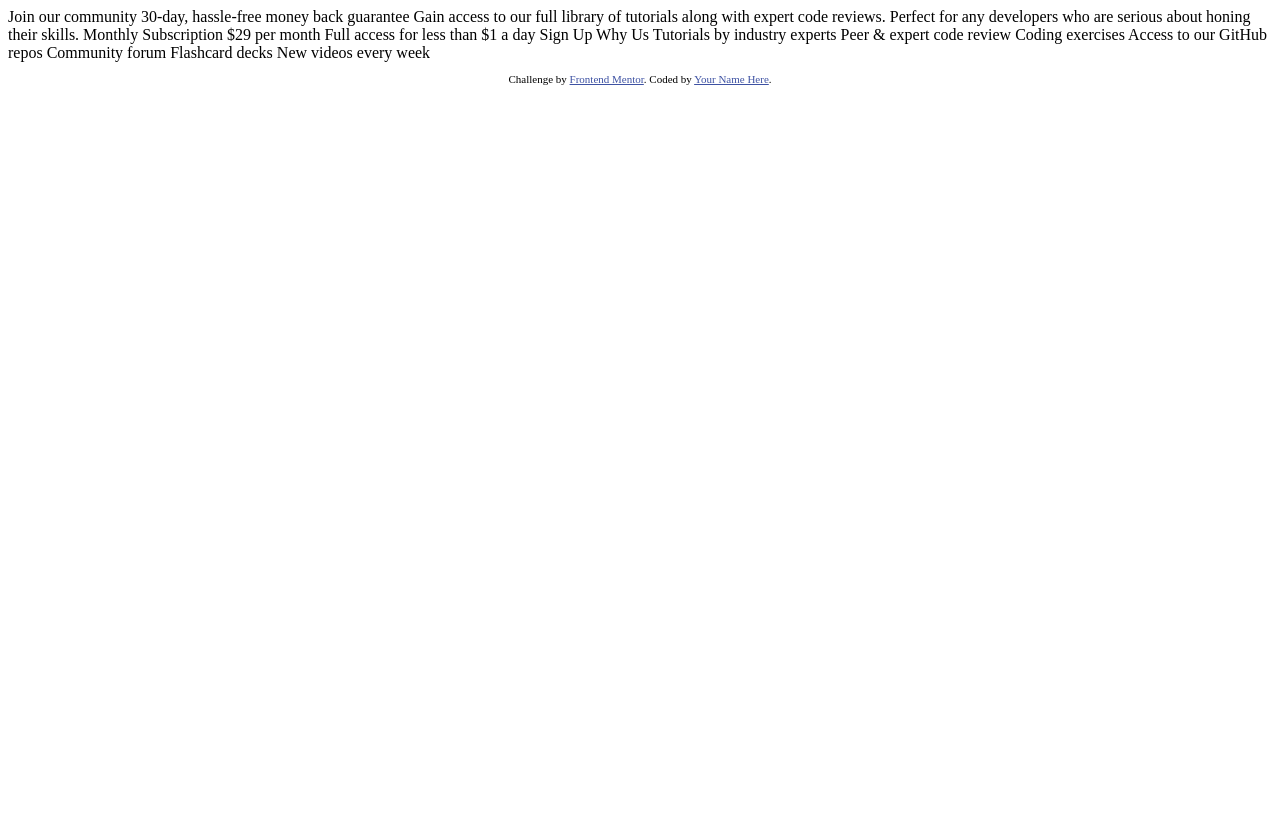
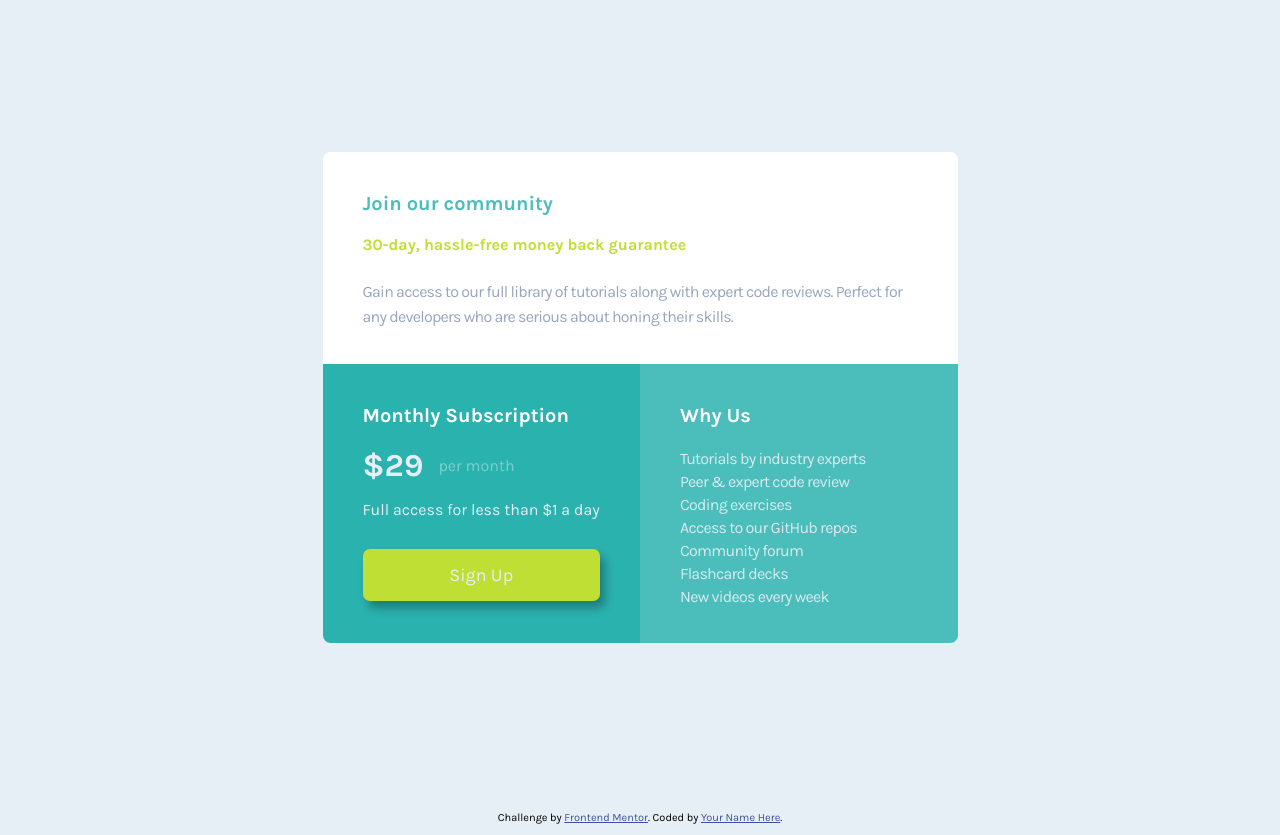
Before and after one commit to delanohendrix/Single-Price-Grid-Component, a plain HTML site: page index.html in a window 1280 px wide. Before the commit the page ends 800 px from the top, so only its background shows below. Drawn offline with Linux system fonts and the light colour scheme.

Commit message:
Challenge Completed

```diff
--- a/css/styles.css
+++ b/css/styles.css
@@ -0,0 +1,164 @@
+@import url("https://fonts.googleapis.com/css2?family=Karla:wght@400;700&display=swap");
+:root {
+  --cyan: hsl(179, 62%, 43%);
+  --bright-yellow: hsl(71, 73%, 54%);
+  --green-cyan: hsl(179, 47%, 52%);
+  --light-gray: hsl(204, 43%, 93%);
+  --grayish-blue: hsl(218, 22%, 67%);
+  font-family: "Karla", sans-serif;
+}
+body {
+  background-color: var(--light-gray);
+  margin: 0 auto;
+}
+main {
+  min-height: 100vh;
+  display: flex;
+  align-items: center;
+  justify-content: center;
+}
+.sr-only:not(:focus):not(:active) {
+  clip: rect(0 0 0 0);
+  clip-path: inset(50%);
+  height: 1px;
+  overflow: hidden;
+  position: absolute;
+  white-space: nowrap;
+  width: 1px;
+}
+.container {
+  margin: 70px auto 75px;
+  max-width: 310px;
+  background-color: white;
+  display: flex;
+  flex-direction: column;
+  border-radius: 7.5px;
+  overflow: hidden;
+}
+.content {
+  display: grid;
+  grid-template-rows: auto auto auto;
+}
+.content section {
+  padding: 28px 25px 0px;
+}
+.content section div {
+  display: flex;
+  flex-direction: column;
+}
+.content section h2 {
+  margin: 0px 0px 28px;
+  font-weight: 700;
+  font-size: 20px;
+}
+.content section h3 {
+  font-size: 16px;
+  color: var(--bright-yellow);
+  margin: 0px 0px 25px;
+}
+.content section:nth-child(1) {
+  padding-bottom: 35px;
+}
+.section1-content p {
+  margin: 0;
+  color: var(--grayish-blue);
+  font-weight: 400;
+  line-height: 25px;
+  font-size: 15px;
+  letter-spacing: -0.75px;
+}
+.section1-content h2 {
+  color: var(--green-cyan);
+}
+.content section:nth-child(2) {
+  background-color: var(--cyan);
+  padding-bottom: 20px;
+}
+.section2-content h2 {
+  color: white;
+  margin-bottom: 20px;
+}
+.price {
+  display: inline-flex;
+  align-items: center;
+  font-size: 32px;
+  font-weight: 700;
+  margin: 0;
+}
+.price span {
+  font-size: 16px;
+  font-weight: 400;
+  margin-left: 15px;
+  color: var(--light-gray);
+  opacity: 0.45;
+}
+.section2-content p {
+  color: var(--light-gray);
+}
+.section2-content a {
+  background-color: var(--bright-yellow);
+  text-decoration: none;
+  color: var(--light-gray);
+  font-size: 18px;
+  text-align: center;
+  border-radius: 7px;
+  padding: 15px 0px;
+  cursor: pointer;
+  margin: 14px 0 0;
+  box-shadow: 5px 7px 10px rgba(0, 0, 0, 0.3);
+}
+.content section:nth-child(3) {
+  background-color: var(--green-cyan);
+  padding-bottom: 25px;
+}
+.section3-content h2 {
+  color: white;
+}
+.section3-content ul {
+  list-style: none;
+  padding: 0;
+  margin: 0;
+  line-height: 20px;
+}
+.section3-content li {
+  color: var(--light-gray);
+  letter-spacing: -0.75px;
+  opacity: 0.9;
+  font-weight: 400;
+}
+.attribution {
+  font-size: 11px;
+  text-align: center;
+}
+.attribution a {
+  color: hsl(228, 45%, 44%);
+}
+
+@media only screen and (min-width: 675px) {
+  .container {
+    max-width: 635px;
+  }
+  .content {
+    grid-template-rows: auto auto;
+    grid-template-columns: 1fr 1fr;
+  }
+  .content section {
+    padding: 40px;
+  }
+  .content section h2 {
+    margin-bottom: 20px;
+  }
+  .content section:nth-child(1) {
+    grid-column: 1/3;
+  }
+  .section1-content p {
+    font-size: 16px;
+  }
+  .content section:nth-child(2),
+  .content section:nth-child(3) {
+    padding-bottom: 35px;
+  }
+  .section3-content ul {
+    line-height: 23px;
+  }
+}
--- a/index.html
+++ b/index.html
@@ -1,48 +1,58 @@
 <!DOCTYPE html>
 <html lang="en">
   <head>
-  <meta charset="UTF-8">
-  <meta name="viewport" content="width=device-width, initial-scale=1.0"> <!-- displays site properly based on user's device -->
+    <meta charset="UTF-8" />
+    <meta name="viewport" content="width=device-width, initial-scale=1.0" />
+    <!-- displays site properly based on user's device -->
 
-  <link rel="icon" type="image/png" sizes="32x32" href="./images/favicon-32x32.png">
-
+    <link rel="icon" type="image/png" sizes="32x32" href="./images/favicon-32x32.png" />
+    <link rel="stylesheet" href="css/styles.css" />
     <title>Frontend Mentor | Single Price Grid Component</title>
-
-  <!-- Feel free to remove these styles or customise in your own stylesheet 👍 -->
-  <style>
-    .attribution { font-size: 11px; text-align: center; }
-    .attribution a { color: hsl(228, 45%, 44%); }
-  </style>
   </head>
   <body>
-  Join our community
-
-  30-day, hassle-free money back guarantee
-
-  Gain access to our full library of tutorials along with expert code reviews.
-  Perfect for any developers who are serious about honing their skills.
-
-  Monthly Subscription
-
-  &dollar;29 per month
-
-  Full access for less than &dollar;1 a day
-
-  Sign Up
-
-  Why Us
-
-  Tutorials by industry experts
-  Peer &amp; expert code review
-  Coding exercises
-  Access to our GitHub repos
-  Community forum
-  Flashcard decks
-  New videos every week
-
+    <main>
+      <h1 class="sr-only">Single Price Grid Component</h1>
+      <div class="container">
+        <div class="content">
+          <section>
+            <div class="section1-content">
+              <h2>Join our community</h2>
+              <h3>30-day, hassle-free money back guarantee</h3>
+              <p>
+                Gain access to our full library of tutorials along with expert code reviews. Perfect
+                for any developers who are serious about honing their skills.
+              </p>
+            </div>
+          </section>
+          <section>
+            <div class="section2-content">
+              <h2>Monthly Subscription</h2>
+              <p class="price">&dollar;29 <span>per month</span></p>
+              <p>Full access for less than &dollar;1 a day</p>
+              <a href="#">Sign Up</a>
+            </div>
+          </section>
+          <section>
+            <div class="section3-content">
+              <h2>Why Us</h2>
+              <ul>
+                <li>Tutorials by industry experts</li>
+                <li>Peer &amp; expert code review</li>
+                <li>Coding exercises</li>
+                <li>Access to our GitHub repos</li>
+                <li>Community forum</li>
+                <li>Flashcard decks</li>
+                <li>New videos every week</li>
+              </ul>
+            </div>
+          </section>
+        </div>
+      </div>
+    </main>
     <footer>
       <p class="attribution">
-      Challenge by <a href="https://www.frontendmentor.io?ref=challenge" target="_blank">Frontend Mentor</a>.
+        Challenge by
+        <a href="https://www.frontendmentor.io?ref=challenge" target="_blank">Frontend Mentor</a>.
         Coded by <a href="#">Your Name Here</a>.
       </p>
     </footer>
```
Lines whose indentation alone changed are shown as unchanged.
